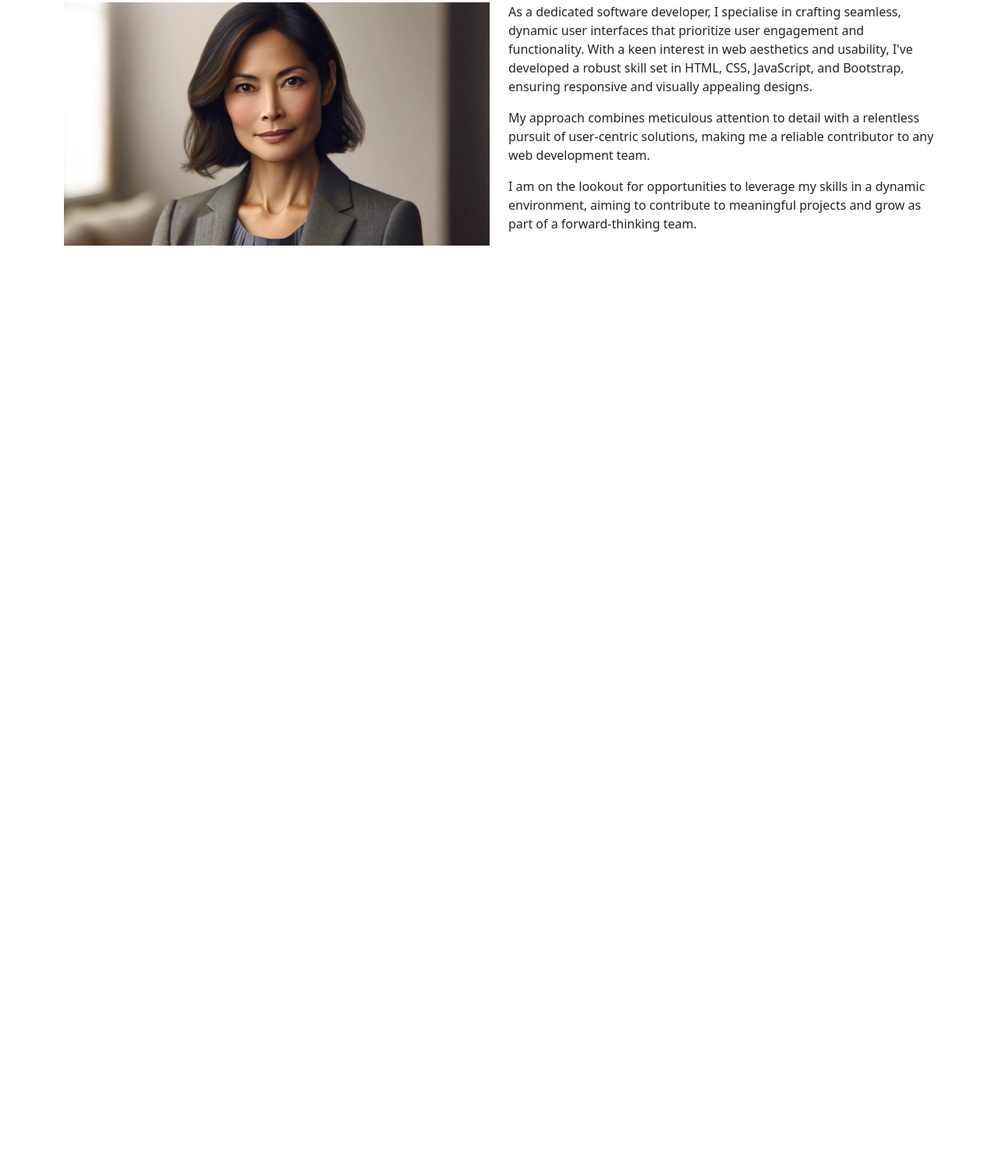
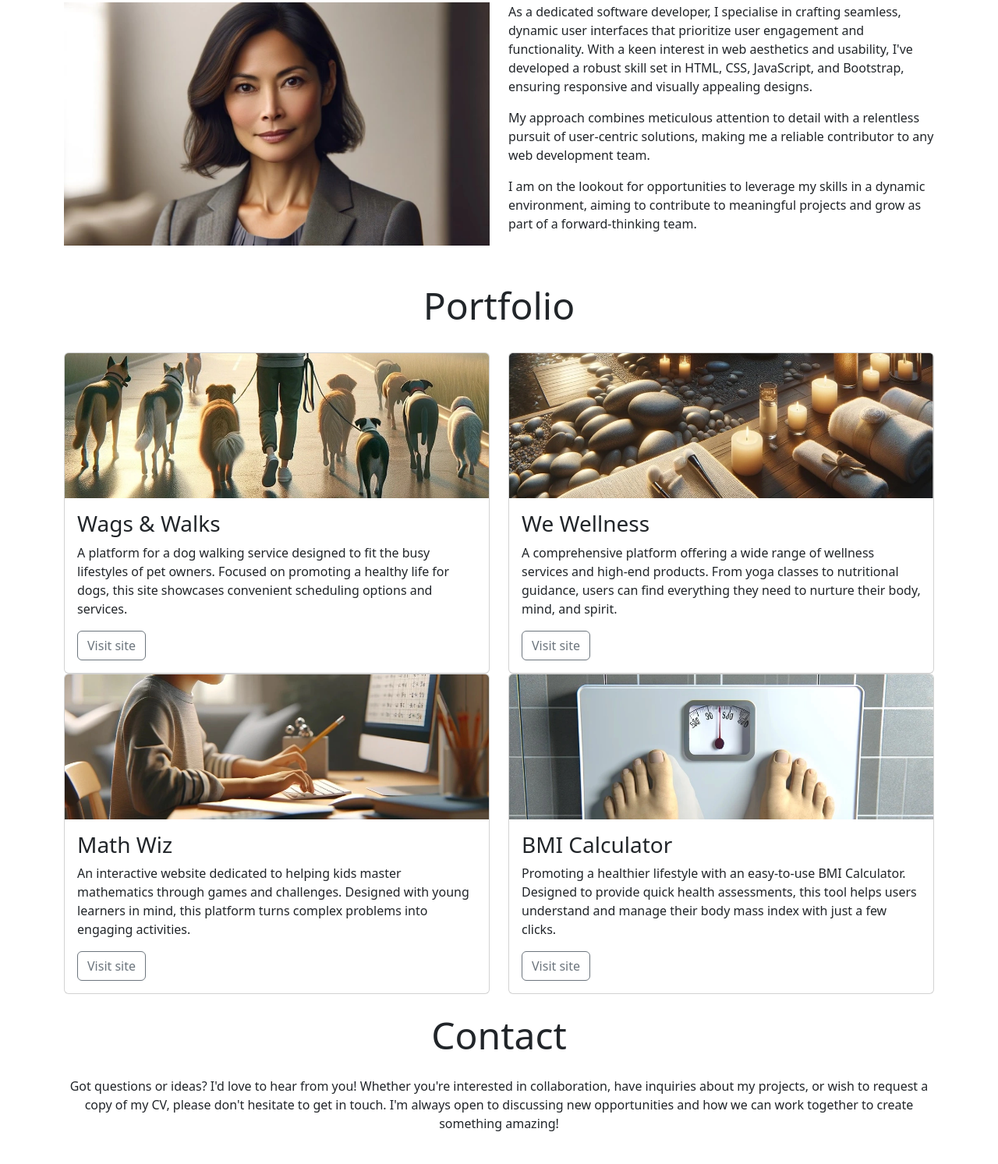
Before and after one commit to Y40Y50/boots, a plain HTML site: page index.html in a window 1280 px wide. Shown: the part 544-2037 px from the top of the page at 78% size. Before the commit the page ends 883 px from the top, so only its background shows below. Drawn offline with nearby package versions, Linux system fonts and the light colour scheme.

Commit message:
add main contact

```diff
--- a/index.html
+++ b/index.html
@@ -1,17 +1,21 @@
 <!DOCTYPE html>
 <html lang="en">
+
 <head>
   <meta charset="UTF-8">
   <meta name="viewport" content="width=device-width, initial-scale=1.0">
   <title>Mei Wong | Softwar devloper</title>
   <!-- bootstrap link -->
-     <link href="https://cdn.jsdelivr.net/npm/bootstrap@5.3.3/dist/css/bootstrap.min.css" rel="stylesheet" integrity="sha384-QWTKZyjpPEjISv5WaRU9OFeRpok6YctnYmDr5pNlyT2bRjXh0JMhjY6hW+ALEwIH" crossorigin="anonymous"/>
+  <link href="https://cdn.jsdelivr.net/npm/bootstrap@5.3.3/dist/css/bootstrap.min.css" rel="stylesheet"
+    integrity="sha384-QWTKZyjpPEjISv5WaRU9OFeRpok6YctnYmDr5pNlyT2bRjXh0JMhjY6hW+ALEwIH" crossorigin="anonymous" />
 </head>
+
 <body>
   <nav class="navbar navbar-expand-sm bg-body-tertiary">
     <div class="container">
       <a class="navbar-brand" href="index.html">Mei Wong</a>
-    <button class="navbar-toggler" type="button" data-bs-toggle="collapse" data-bs-target="#navbarSupportedContent" aria-controls="navbarSupportedContent" aria-expanded="false" aria-label="Toggle navigation">
+      <button class="navbar-toggler" type="button" data-bs-toggle="collapse" data-bs-target="#navbarSupportedContent"
+        aria-controls="navbarSupportedContent" aria-expanded="false" aria-label="Toggle navigation">
         <span class="navbar-toggler-icon"></span>
       </button>
       <div class="collapse navbar-collapse" id="navbarSupportedContent">
@@ -95,7 +99,80 @@
       </div>
     </section>
     <!-- portfolio section starts here -->
+    <section id="portfolio" class="container">
+      <div class="row">
+        <div class="col-12 text-center my-4">
+          <h2 class="display-5">Portfolio</h2>
+        </div>
+        <!-- Card1 -->
+        <div class="col-12 col-md-6">
+          <div class="card">
+            <img src="assets/images/wags-and-walks.webp" class="card-img-top"
+              alt="A man walking several dogs early in the morning">
+            <div class="card-body">
+              <h3 class="card-title">Wags & Walks</h3>
+              <p class="card-text">A platform for a dog walking service designed to fit the busy lifestyles of pet
+                owners. Focused on promoting a healthy life for dogs, this site showcases convenient scheduling options
+                and services.</p>
+              <a href="#" class="btn btn-outline-secondary">Visit site</a>
+            </div>
+          </div>
+        </div>
+        <!-- card2 -->
+        <div class="col-12 col-md-6">
+          <div class="card">
+            <img src="assets/images/we-wellness.webp" class="card-img-top"
+              alt="A spa with candles towels and natural material">
+            <div class="card-body">
+              <h3 class="card-title">We Wellness</h3>
+              <p class="card-text">A comprehensive platform offering a wide range of wellness services and high-end products. From yoga classes to nutritional guidance, users can find everything they need to nurture their body, mind, and spirit.</p>
+              <a href="#" class="btn btn-outline-secondary">Visit site</a>
+            </div>
+          </div>
+        </div>
+        <!-- card3 -->
+        <div class="col-12 col-md-6">
+          <div class="card">
+            <img src="assets/images/math-wiz.webp" class="card-img-top"
+              alt="A child practicing math at a computer">
+            <div class="card-body">
+              <h3 class="card-title">Math Wiz</h3>
+              <p class="card-text">An interactive website dedicated to helping kids master mathematics through games and challenges. Designed with young learners in mind, this platform turns complex problems into engaging activities.</p>
+              <a href="#" class="btn btn-outline-secondary">Visit site</a>
+            </div>
+          </div>
+        </div>
+        <!-- card4 -->
+        <div class="col-12 col-md-6">
+          <div class="card">
+            <img src="assets/images/bmi-calculator.webp" class="card-img-top"
+              alt="Weighing scales seen from the first person view of the person standing on the scales">
+            <div class="card-body">
+              <h3 class="card-title">BMI Calculator</h3>
+              <p class="card-text">Promoting a healthier lifestyle with an easy-to-use BMI Calculator. Designed to provide quick health assessments, this tool helps users understand and manage their body mass index with just a few clicks.</p>
+              <a href="#" class="btn btn-outline-secondary">Visit site</a>
+            </div>
+          </div>
+        </div>
+        <!-- Portfolio items would go here -->
+      </div>
+
+
 
   </main>
+  <!-- conntect section starts here -->
+   <footer id="contact" class="container">
+    <div class="row justify-content-center">
+      <div class="col-12 text-center my-4">
+        <h2 class="display-5">Contact</h2>
+        <p class="mt-4">Got questions or ideas? I'd love to hear from you! Whether you're interested in collaboration, have inquiries about my projects, or wish to request a copy of my CV, please don't hesitate to get in touch. I'm always open to discussing new opportunities and how we can work together to create something amazing!</p>
+      </div>
+      <div class="col-12 col-md-10 col-log-8">
+        <!-- add your form here -->
+      </div>
+    </div>
+   </footer>
+
 </body>
+
 </html>
```
Also changed, not shown: style.css (+8 -0 lines). Lines whose indentation alone changed are shown as unchanged.
